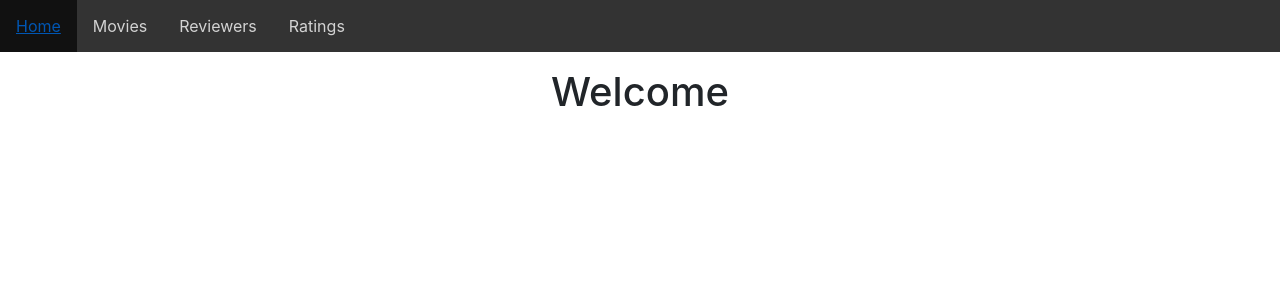
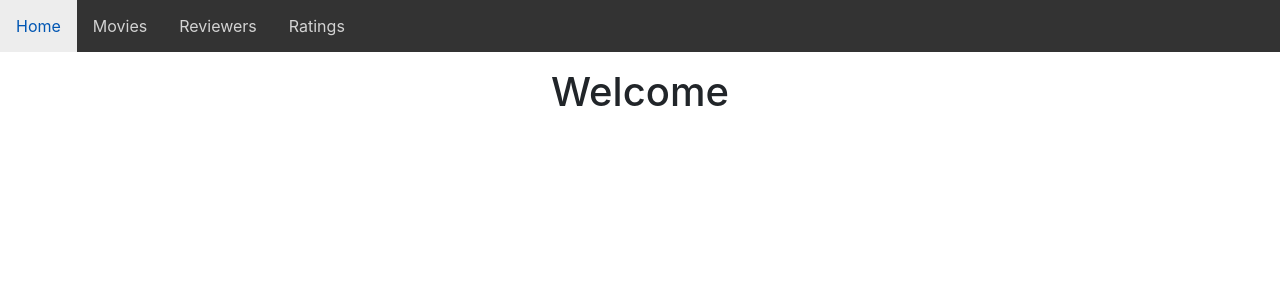
Before and after one commit to IsobellaJohnson/intro-app-dev-assignment2, a React (Create React App) app: page / in a window 1280 px wide. Shown: the top 300 px of the page. Built offline with nearby package versions, Linux system fonts and the light colour scheme.

Commit message:
fixed decoration, removed unnessescary imports

```diff
--- a/src/App.css
+++ b/src/App.css
@@ -1,3 +1,7 @@
+.navBar{
+text-decoration: none;
+color: blueviolet
+}
 ul {
   list-style-type: none;
   margin: 0;
@@ -19,7 +23,8 @@ li a {
 }
 
 li a:hover {
-  background-color: #111;
+  background-color: #ededed;
+  text-decoration: none;
 }
 .welcome{
   text-align: center;
--- a/src/App.js
+++ b/src/App.js
@@ -10,14 +10,12 @@ import MovieTable from './MovieTableContainer';
 import RatingTable from './RatingTableContainer';
 import ReviewerTable from './ReviewerTableContainer';
 import './App.css';
-import UpdateModal from "./components/updateMovieModal"
+import UpdateMovieModal from "./components/updateMovieModal";
 import UpdateModalrev from "./components/updateReviewerModal"
 import UpdateModalrate from "./components/updateRatingModal"
 import MovieModal from "./components/movieModal";
 import RatingModal from "./components/ratingModal";
 import ReviewerModal from "./components/reviewerModal";
-import { render } from "@testing-library/react";
-import UpdateMovieModal from "./components/updateMovieModal";
 import 'bootstrap/dist/css/bootstrap.min.css';
 
 
--- a/src/MovieTableContainer.js
+++ b/src/MovieTableContainer.js
@@ -1,4 +1,3 @@
-import react from "react";
 import { useTable } from "react-table";
 import axios from "axios";
 import UpdateMovieModal from "./components/updateMovieModal";
@@ -6,8 +5,6 @@ export default function MovieTable({
   columns,
   data,
   modal,
-  DeleteModal,
-  UpdateModal,
   deleteItemFromState,
 }) {
   const {
--- a/src/RatingTableContainer.js
+++ b/src/RatingTableContainer.js
@@ -1,4 +1,3 @@
-import react from "react";
 import { useTable } from "react-table";
 import axios from "axios";
 import UpdateRatingModal from "./components/updateRatingModal";
@@ -6,8 +5,6 @@ export default function MovieTable({
   columns,
   data,
   modal,
-  DeleteModal,
-  UpdateModal,
   deleteItemFromState,
 }) {
   const {
--- a/src/ReviewerTableContainer.js
+++ b/src/ReviewerTableContainer.js
@@ -1,4 +1,3 @@
-import react from "react";
 import { useTable } from "react-table";
 import axios from "axios";
 import UpdateModalrow from "./components/updateReviewerModal";
@@ -6,8 +5,6 @@ export default function MovieTable({
   columns,
   data,
   modal,
-  DeleteModal,
-  UpdateModal,
   deleteItemFromState,
 }) {
   const {
```
